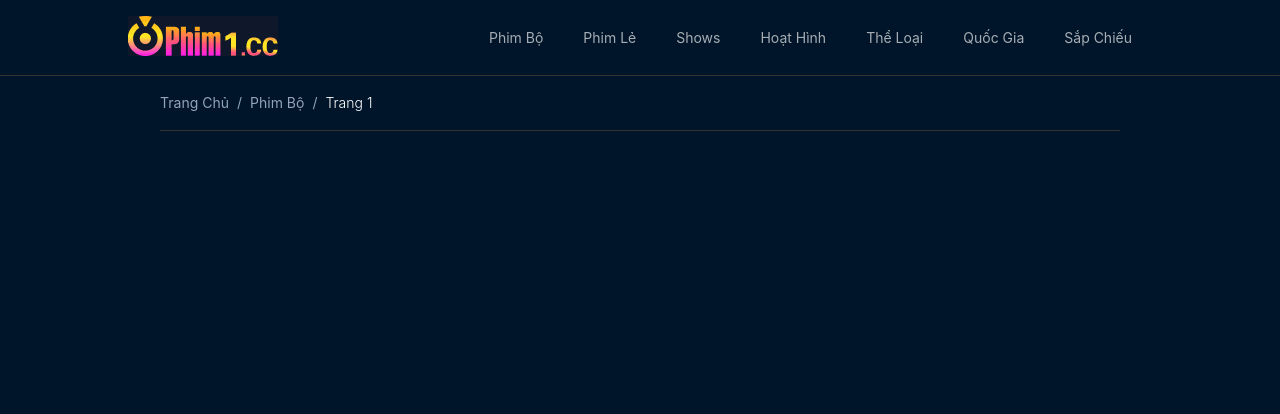
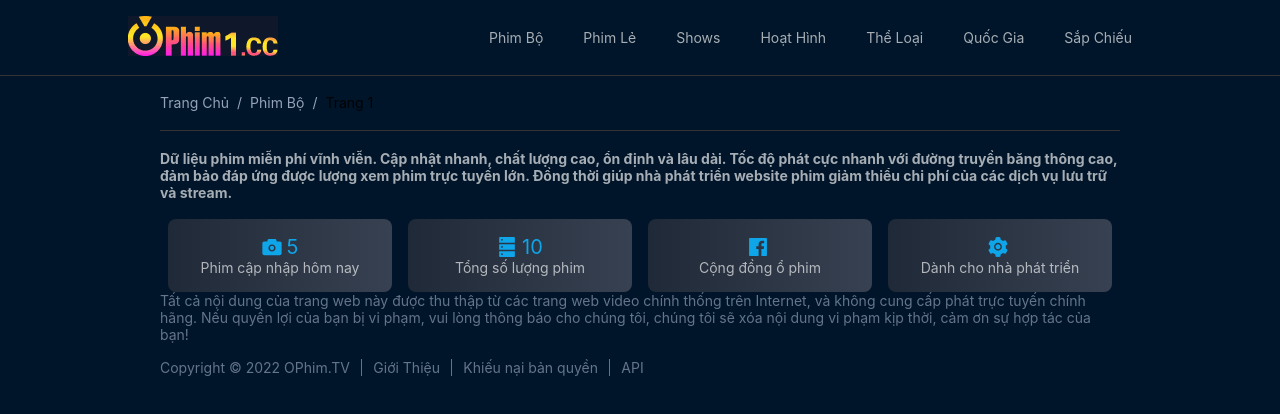
Before and after one commit to GaConUtc/my-movies, a React (Create React App) app: page / in a window 1280 px wide. Shown: the top 414 px of the page. Built offline with nearby package versions, Linux system fonts and the light colour scheme.

Commit message:
custom breadrumb, sectionpage

```diff
--- a/package.json
+++ b/package.json
@@ -3,6 +3,7 @@
     "version": "0.1.0",
     "private": true,
     "dependencies": {
+        "@ant-design/icons": "^5.0.1",
         "@reduxjs/toolkit": "^1.9.0",
         "@testing-library/jest-dom": "^5.16.5",
         "@testing-library/react": "^13.4.0",
--- a/src/App.css
+++ b/src/App.css
@@ -3,6 +3,10 @@ body {
     padding: 0;
     background-color: #001529;
 }
+p {
+    padding: 0;
+    margin: 0;
+}
 .container {
     margin: 0 10rem;
 }
--- a/src/App.js
+++ b/src/App.js
@@ -2,6 +2,8 @@ import './App.css';
 import HeaderLayout from './components/Header';
 import BreadcrumbContent from './components/BreadcrumbContent';
 import { BrowserRouter, Route } from 'react-router-dom';
+import Footer from './components/Footer';
+import SectionPage from './components/Section';
 
 function App() {
     return (
@@ -9,6 +11,8 @@ function App() {
             <BrowserRouter>
                 <HeaderLayout />
                 <BreadcrumbContent />
+                <SectionPage />
+                <Footer />
             </BrowserRouter>
         </>
     );
--- a/src/components/BreadcrumbContent/BreadcrumbContent.scss
+++ b/src/components/BreadcrumbContent/BreadcrumbContent.scss
@@ -2,14 +2,17 @@
     color: rgb(148 163 184);
     padding: 1rem 0;
     border-bottom: solid 1px #333;
-    // .ant-breadcrumb .ant-breadcrumb-link, .ant-breadcrumb-link: {
-    //     color: rgb(148 163 184);
-    // }
     .ant-breadcrumb-separator {
         color: rgb(148 163 184);
     }
+    a {
+        color: rgb(148 163 184);
+    }
+    .ant-breadcrumb li:last-child {
+        color: #fff;
+        font-weight: 300;
+    }
+    .ant-breadcrumb-link a:hover {
+        color: #fff;
+    }
 }
-.ant-breadcrumb li:last-child {
-    color: #fff;
-    font-weight: 300;
-}
--- a/src/components/BreadcrumbContent/index.js
+++ b/src/components/BreadcrumbContent/index.js
@@ -5,15 +5,17 @@ import './BreadcrumbContent.scss';
 const BreadcrumbContent = () => (
     <Breadcrumb
         className="breadcrumb container"
-        items={[
+        routes={[
             {
-                title: 'Trang Chủ',
+                path: '/',
+                breadcrumbName: 'Trang Chủ',
             },
             {
-                title: 'Phim Bộ',
+                path: '/',
+                breadcrumbName: 'Phim Bộ',
             },
             {
-                title: 'Trang 1',
+                breadcrumbName: 'Trang 1',
             },
         ]}
     />
--- /dev/null
+++ b/src/components/Footer/Footer.scss
@@ -0,0 +1,24 @@
+.footer {
+    color: rgb(100 116 139);
+    .ant-row {
+        margin: 1rem 0 1rem 0;
+    }
+    .rc-footer {
+        padding-right: 0.7rem;
+        display: flex;
+        align-items: center;
+        max-width: 25%;
+        a {
+            color: rgb(100 116 139);
+        }
+        a:hover {
+            color: #fff;
+        }
+    }
+    .rc-footer:not(:first-child) {
+        padding-left: 0.7rem;
+    }
+    .rc-footer:not(:last-child) {
+        border-right: solid 1px rgb(100 116 139);
+    }
+}
--- /dev/null
+++ b/src/components/Footer/index.js
@@ -0,0 +1,34 @@
+import { Col, Row } from 'antd';
+import React from 'react';
+
+import './Footer.scss';
+
+const Footer = () => {
+    return (
+        <div className="footer container">
+            <Row>
+                <p>
+                    Tất cả nội dung của trang web này được thu thập từ các trang web video chính thống trên Internet, và
+                    không cung cấp phát trực tuyến chính hãng. Nếu quyền lợi của bạn bị vi phạm, vui lòng thông báo cho
+                    chúng tôi, chúng tôi sẽ xóa nội dung vi phạm kịp thời, cảm ơn sự hợp tác của bạn!
+                </p>
+            </Row>
+            <Row className="r-footer">
+                <div className="rc-footer">
+                    <p>Copyright © 2022 OPhim.TV</p>
+                </div>
+                <div className="rc-footer">
+                    <a href="#">Giới Thiệu</a>
+                </div>
+                <div className="rc-footer">
+                    <a href="#">Khiếu nại bản quyền</a>
+                </div>
+                <div className="rc-footer">
+                    <a href="#">API</a>
+                </div>
+            </Row>
+        </div>
+    );
+};
+
+export default Footer;
--- /dev/null
+++ b/src/components/Section/SectionItem.js
@@ -0,0 +1,15 @@
+import React from 'react';
+
+const SectionItem = ({ ...props }) => {
+    return (
+        <div className="section-page__item">
+            <div className="section-page__item__header">
+                <span className="section-page__item__icon">{props.icon}</span>
+                <span className="section-page__item__description">{props.desc}</span>
+            </div>
+            <div className="section-page__item__title">{props.title}</div>
+        </div>
+    );
+};
+
+export default SectionItem;
--- /dev/null
+++ b/src/components/Section/SectionPage.scss
@@ -0,0 +1,25 @@
+.section-page {
+    color: rgba(255, 255, 255, 0.65);
+    .section-page__item {
+        margin: 0 0.5rem;
+        padding: 0.5rem;
+        display: flex;
+        flex-direction: column;
+        justify-content: center;
+        align-items: center;
+        height: 100%;
+        --tw-gradient-from: #1f2937;
+        --tw-gradient-to: #374151;
+        --tw-gradient-stops: var(--tw-gradient-from), var(--tw-gradient-to, rgb(31 41 55/0));
+        background-image: linear-gradient(to right, var(--tw-gradient-stops));
+        box-shadow: var(--tw-ring-offset-shadow, 0 0 #0000), var(--tw-ring-shadow, 0 0 #0000), var(--tw-shadow);
+        border-radius: 0.5rem;
+        &__header {
+            color: rgb(14 165 233);
+            font-size: 1.25rem;
+        }
+        &__icon {
+            margin-right: 5px;
+        }
+    }
+}
--- /dev/null
+++ b/src/components/Section/index.js
@@ -0,0 +1,31 @@
+import { Col, Row } from 'antd';
+import { CameraFilled, FacebookFilled, SettingFilled, DatabaseFilled } from '@ant-design/icons';
+import React from 'react';
+
+import './SectionPage.scss';
+import SectionItem from './SectionItem';
+const SectionPage = () => {
+    return (
+        <Row className="section-page container">
+            <h4>
+                Dữ liệu phim miễn phí vĩnh viễn. Cập nhật nhanh, chất lượng cao, ổn định và lâu dài. Tốc độ phát cực
+                nhanh với đường truyền băng thông cao, đảm bảo đáp ứng được lượng xem phim trực tuyến lớn. Đồng thời
+                giúp nhà phát triển website phim giảm thiểu chi phí của các dịch vụ lưu trữ và stream.
+            </h4>
+            <Col span={6}>
+                <SectionItem icon={<CameraFilled />} title={'Phim cập nhập hôm nay'} desc={'5'} />
+            </Col>
+            <Col span={6}>
+                <SectionItem icon={<DatabaseFilled />} title={'Tổng số lượng phim'} desc={'10'} />
+            </Col>
+            <Col span={6}>
+                <SectionItem icon={<FacebookFilled />} title={'Cộng đồng ổ phim'} desc={''} />
+            </Col>
+            <Col span={6}>
+                <SectionItem icon={<SettingFilled />} title={'Dành cho nhà phát triển'} desc={''} />
+            </Col>
+        </Row>
+    );
+};
+
+export default SectionPage;
```
Also changed, not shown: 2 other files (tests, documents, lock files or other folders).
